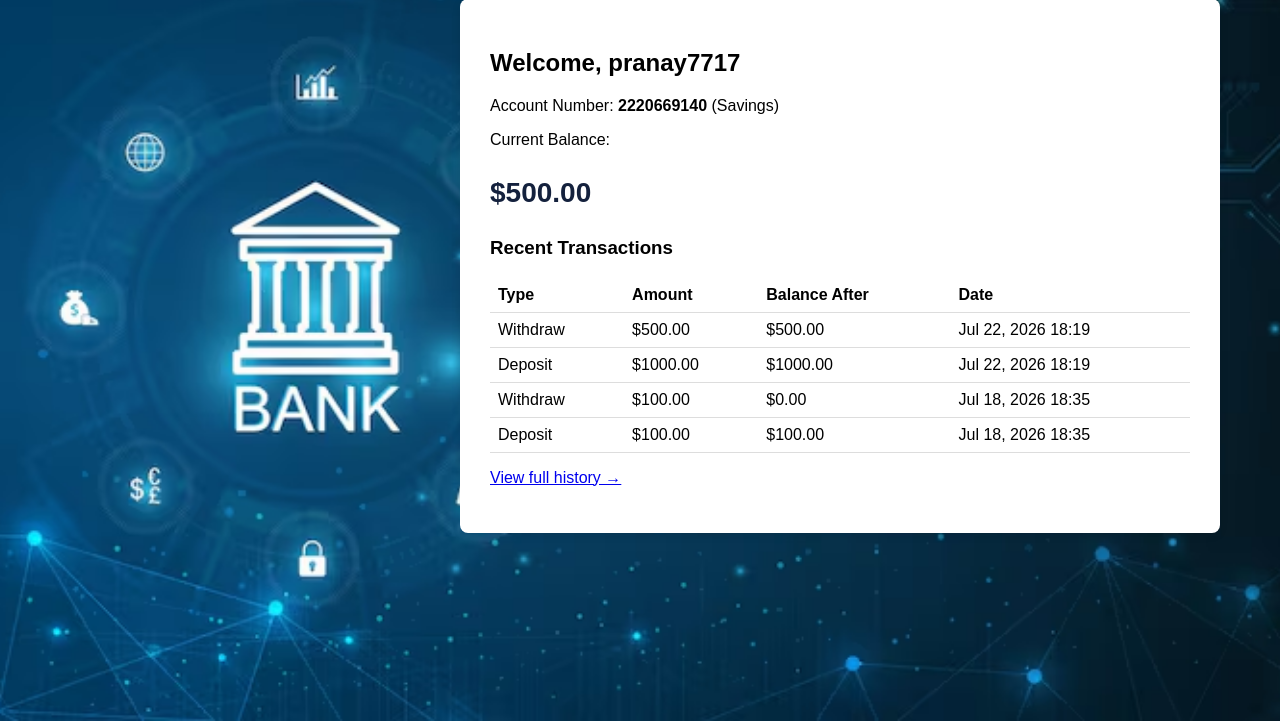
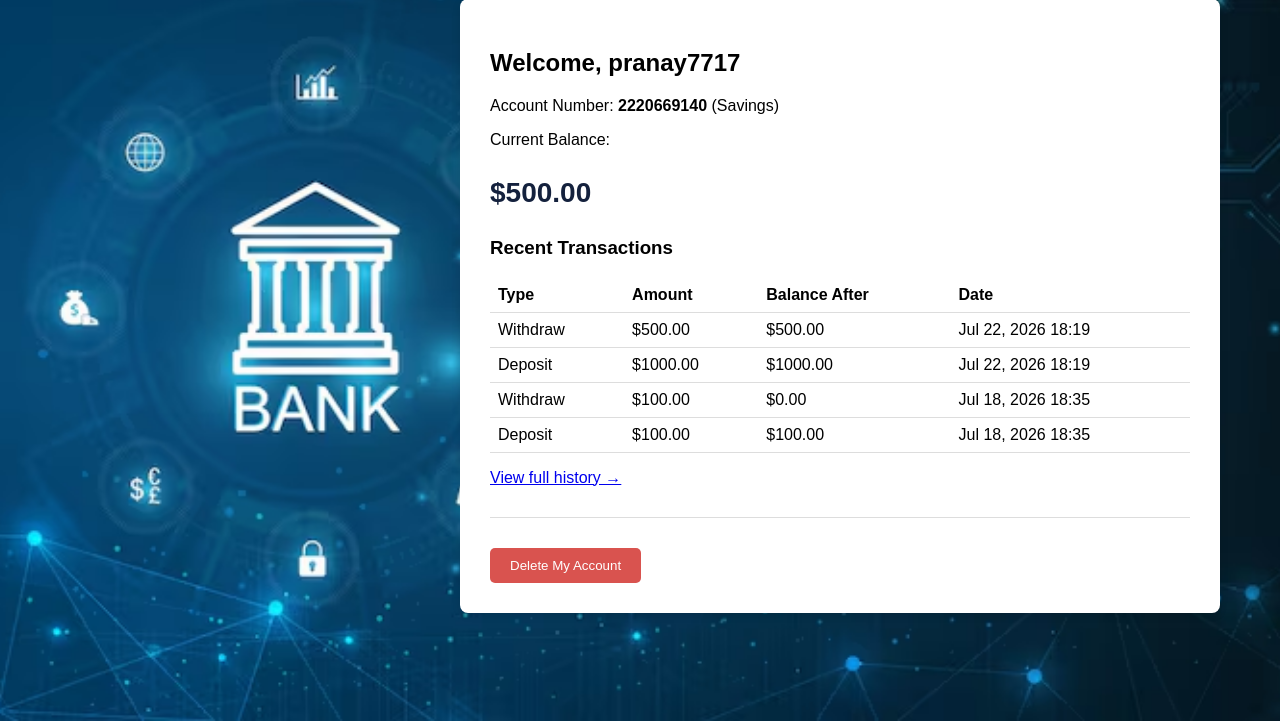
Before and after one commit to Pranayrajana/Bankingapp, a Django app: page / in a window 1280 px wide. Shown: the part 79-800 px from the top of the page. Run offline with Django 5.2, Linux system fonts and the light colour scheme; a user stored in the database is signed in; data comes from the database, SQL or seed files in the repository.

Commit message:
added delete account button to the dashboard

```diff
--- a/bank/models.py
+++ b/bank/models.py
@@ -5,12 +5,6 @@ import uuid
 
 
 class Account(models.Model):
-    """
-    One bank Account per User.
-    We keep 'balance' as the single source of truth for how much money
-    a user has. Every deposit/withdraw/transfer updates this field
-    AND creates a Transaction record, so we always have a paper trail.
-    """
     ACCOUNT_TYPE_CHOICES = [
         ("SAVINGS", "Savings"),
         ("CURRENT", "Current"),
@@ -33,12 +27,6 @@ class Account(models.Model):
 
 
 class Transaction(models.Model):
-    """
-    Immutable log of every money movement.
-    For a transfer, we create TWO rows (one DEBIT for sender, one CREDIT
-    for receiver) linked by the same 'reference' so the history page can
-    show a full audit trail for both accounts.
-    """
     TRANSACTION_TYPES = [
         ("DEPOSIT", "Deposit"),
         ("WITHDRAW", "Withdraw"),
--- a/bank/templates/bank/base.html
+++ b/bank/templates/bank/base.html
@@ -11,6 +11,8 @@
         input, select { width: 100%; padding: 8px; margin: 6px 0 14px 0; box-sizing: border-box; }
         button { background: #14213d; color: white; border: none; padding: 10px 20px; border-radius: 5px; cursor: pointer; }
         button:hover { background: #fca311; color: #14213d; }
+        .danger-btn { background: #d9534f; }
+        .danger-btn:hover { background: #b52b27; color: white; }
         table { width: 100%; border-collapse: collapse; margin-top: 15px; }
         th, td { text-align: left; padding: 8px; border-bottom: 1px solid #ddd; }
         .msg { padding: 10px; border-radius: 5px; margin-bottom: 15px; }
--- a/bank/templates/bank/dashboard.html
+++ b/bank/templates/bank/dashboard.html
@@ -26,4 +26,11 @@
 {% else %}
 <p>No transactions yet.</p>
 {% endif %}
+
+<hr style="margin:30px 0; border:none; border-top:1px solid #ddd;">
+<form method="post" action="{% url 'delete_account' %}"
+      onsubmit="return confirm('Are you sure you want to permanently delete your account? This cannot be undone.');">
+    {% csrf_token %}
+    <button type="submit" class="danger-btn">Delete My Account</button>
+</form>
 {% endblock %}
--- a/bank/urls.py
+++ b/bank/urls.py
@@ -11,4 +11,5 @@ urlpatterns = [
     path("withdraw/", views.withdraw_view, name="withdraw"),
     path("transfer/", views.transfer_view, name="transfer"),
     path("history/", views.transaction_history_view, name="transaction_history"),
+    path("delete-account/", views.delete_account_view, name="delete_account"),
 ]
--- a/bank/views.py
+++ b/bank/views.py
@@ -1,7 +1,7 @@
 import uuid
 
 from django.contrib import messages
-from django.contrib.auth import login
+from django.contrib.auth import login, logout
 from django.contrib.auth.decorators import login_required
 from django.db import transaction as db_transaction
 from django.shortcuts import render, redirect
@@ -152,3 +152,18 @@ def transaction_history_view(request):
         "account": account,
         "transactions": transactions,
     })
+
+
+@login_required
+def delete_account_view(request):
+    if request.method == "POST":
+        username = request.user.username
+        user = request.user
+        # Log out first, then delete: on_delete=CASCADE on Account/Transaction
+        # means deleting the User wipes the bank account and its whole
+        # transaction history too.
+        logout(request)
+        user.delete()
+        messages.success(request, f"The account for '{username}' has been permanently deleted.")
+        return redirect("login")
+    return redirect("dashboard")
```
